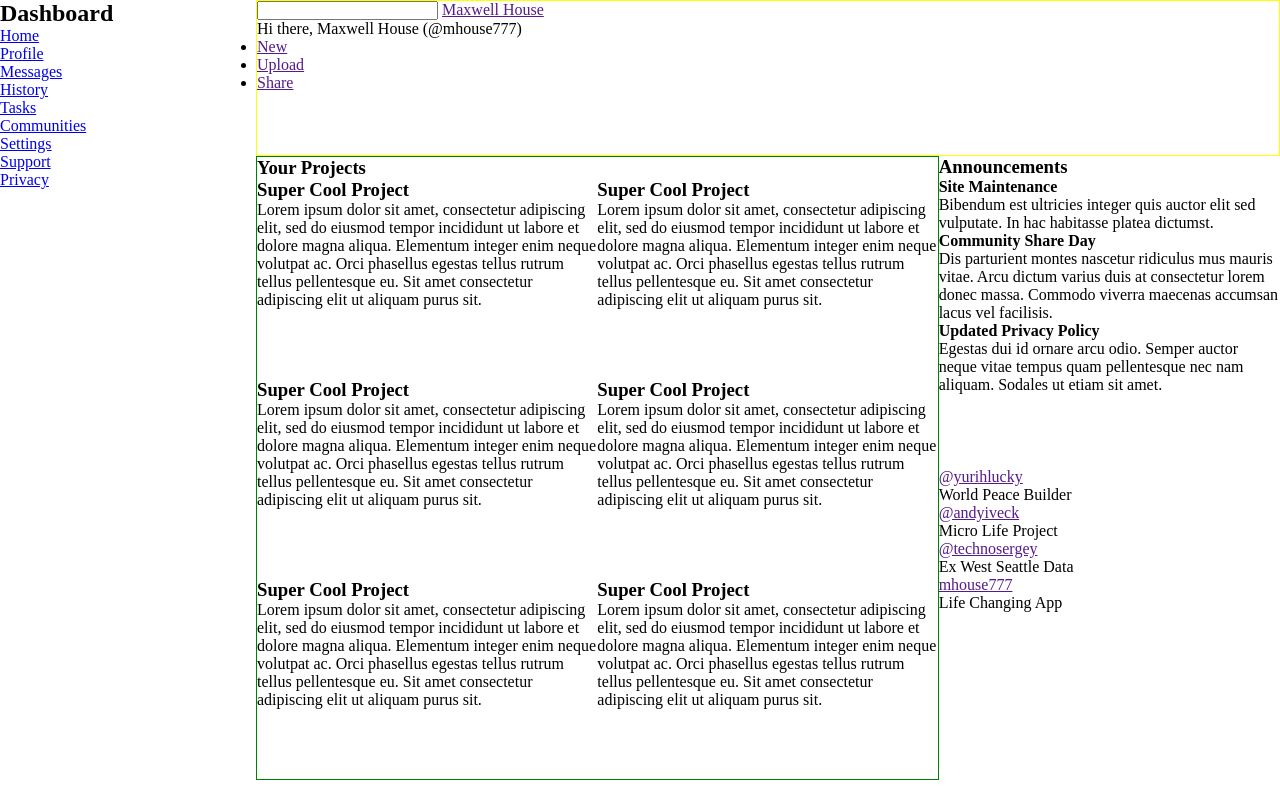
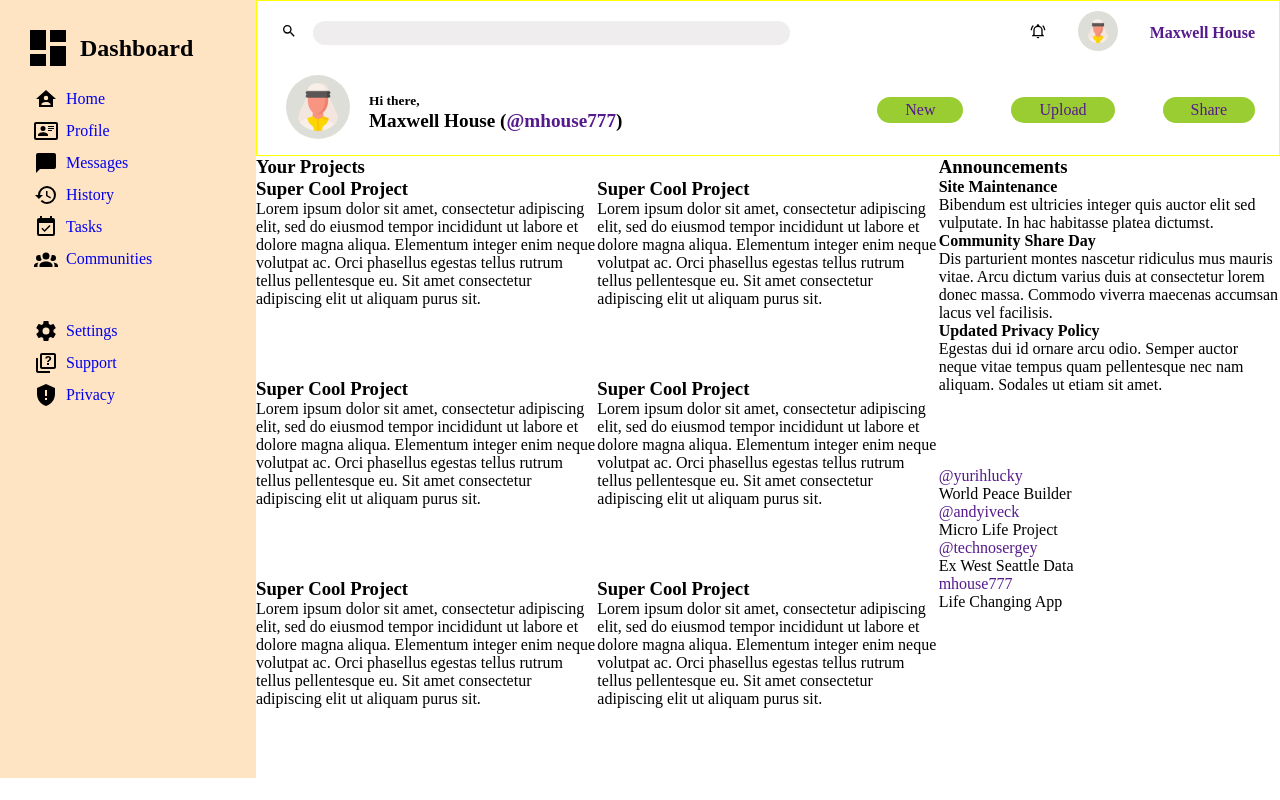
Before and after one commit to maximkwski/admin-dashboard, a plain HTML site: page index.html in a window 1280 px wide. Drawn offline with Linux system fonts and the light colour scheme.

Commit message:
add layout to header

```diff
--- a/index.html
+++ b/index.html
@@ -10,27 +10,41 @@
 <body>
     <div class="container">
         <div class="header">
-            <input type="text"> <a href="">Maxwell House</a>
-            <div class="greeting">Hi there, Maxwell House (@mhouse777)</div>
-            <ul>
+            <div class="search-panel">
+                <label for="search"><img src="./img/magnify.svg" alt="search"></label>
+                <input type="text" id="search" name="search">
+            </div>
+            <div class="profile-corner">
+                <a href=""><img src="./img/bell-ring-outline.svg" alt="notification"></a>
+                <a href=""><img src="./img/muslim.png" alt="profile picture"></a>
+                <a href="">Maxwell House</a>
+            </div>
+            <div class="greeting-panel">
+                <a href=""><img src="./img/muslim.png" alt="profile picture"></a>
+                <div class="greeting"><span class="hi">Hi there,</span> <br/> Maxwell House (<a href="">@mhouse777</a>)</div>
+            </div>
+            <ul class="file-menu">
                 <li><a href="">New</a></li>
                 <li><a href="">Upload</a></li>
                 <li><a href="">Share</a></li>
             </ul>
         </div>
         <div class="sidebar">
-            <h2>Dashboard</h2>
-            <ul>
-                <li><a href="#">Home</a></li>
-                <li><a href="#">Profile</a></li>
-                <li><a href="#">Messages</a></li>
-                <li><a href="#">History</a></li>
-                <li><a href="#">Tasks</a></li>
-                <li><a href="#">Communities</a></li>
+            <div class="dashboard">
+                <img src="./img/view-dashboard.svg" alt="dashboard-icon">
+                <h2>Dashboard</h2>
+            </div>
+            <ul class="sidebar-links">
+                <li><img src="./img/home-account.svg" alt="home"><a href="#">Home</a></li>
+                <li><img src="./img/card-account-details-outline.svg" alt="profile"><a href="#">Profile</a></li>
+                <li><img src="./img/message.svg" alt="message"><a href="#">Messages</a></li>
+                <li><img src="./img/history.svg" alt="history"><a href="#">History</a></li>
+                <li><img src="./img/calendar-check.svg" alt="tasks"><a href="#">Tasks</a></li>
+                <li><img src="./img/account-group.svg" alt="communities"><a href="#">Communities</a></li>
                 <span></span>
-                <li><a href="#">Settings</a></li>
-                <li><a href="#">Support</a></li>
-                <li><a href="#">Privacy</a></li>
+                <li><img src="./img/cog.svg" alt="settings"><a href="#">Settings</a></li>
+                <li><img src="./img/help-box-multiple-outline.svg" alt="support"><a href="#">Support</a></li>
+                <li><img src="./img/shield-alert.svg" alt="privacy"><a href="#">Privacy</a></li>
             </ul>
         </div>
         <div class="main">
--- a/style.css
+++ b/style.css
@@ -4,7 +4,8 @@
     box-sizing: border-box;
 }
 
-                                        /* MAIN */
+
+                                        /* PAGE LAYOUT */
 .container {
     display: grid;
     grid-template-columns: 1fr 4fr;
@@ -19,7 +20,10 @@
 }
 
 .sidebar {
-    grid-row: 1 / -1
+    grid-row: 1 / -1;
+
+    background-color: bisque;
+    padding: 1.5em;
 }
 
 .main {
@@ -36,8 +40,6 @@
                                 /* MAIN SECTION */
 .projects {
     grid-row: 1 / -1;
-
-    border: 1px solid green;
 }
 
 .project-container {
@@ -56,3 +58,123 @@
 .project-item {
     height: 200px;
 }
+
+                                /* SIDEBAR */
+.dashboard {
+    display: flex;
+    align-items: center;
+    gap: 0.5em;
+}
+
+.dashboard > img {
+    height: 3em;
+}
+
+.sidebar-links li > img {
+    height: 1.5em;
+}
+
+a {
+   text-decoration: none;
+}
+
+.sidebar ul {
+   list-style: none;
+   display: flex;
+   flex-direction: column;
+   gap: 0.5em;
+   padding: 15px 0 0 10px;
+}
+
+.sidebar ul > span {
+    height: 2em;
+}
+
+.sidebar ul > li {
+    display: flex;
+    align-items: center;
+    gap: 0.5em;
+}
+
+
+                            /* HEADER */
+
+[alt="notification"] {
+    height: 1em;
+}
+
+img[alt="search"] {
+    height: 1em;
+    cursor: pointer;
+}
+
+.greeting-panel [alt="profile picture"], .profile-corner [alt="profile picture"] {
+    box-sizing: content-box;
+    height: 1.5em;
+    background-color: rgb(222, 222, 217);
+    padding: 8px;
+    border-radius: 50%;
+}
+
+.greeting-panel [alt="profile picture"] {
+    height: 2.5em;
+}
+
+.header {
+    display: grid;
+    grid-template-columns: 2fr 1fr;
+    align-items:center;
+}
+
+.search-panel, .profile-corner, .greeting-panel {
+    display: flex;
+    align-items: center;
+    gap: 1em;
+}
+
+#search {
+    width: 80%;
+    height: 1.5em;
+    background-color: rgb(239, 237, 237);
+    border: none;
+    border-radius: 12px;
+    padding: 12px ;
+
+}
+
+.hi {
+    font-size: 0.7em;
+}
+
+.greeting-panel, .search-panel {
+    padding-left: 1.5em;
+}
+
+.profile-corner, .file-menu {
+    padding-right: 1.5em;
+}
+
+.profile-corner {
+    justify-content: end;
+    gap: 2em;
+    font-weight: 700;
+}
+
+.greeting-panel {
+    font-weight: 700;
+    font-size: 1.2em;
+}
+
+.file-menu {
+    display: flex;
+    list-style: none;
+    justify-content: space-around;
+    gap: 3em;
+}
+
+.file-menu li {
+    box-sizing: content-box;
+    background-color: yellowgreen;
+    padding: 4px 28px;
+    border-radius: 50px;
+}
```
Also changed, not shown: img/account-group.svg (added), img/bell-ring-outline.svg (added), img/calendar-check.svg (added), img/card-account-details-outline.svg (added), img/cog.svg (added), img/eye-plus-outline.svg (added), img/help-box-multiple-outline.svg (added), img/history.svg (added), img/home-account.svg (added), img/magnify.svg (added), img/message.svg (added), img/muslim.png (added), img/share-variant.svg (added), img/shield-alert.svg (added), 2 more files, 1 other file.
